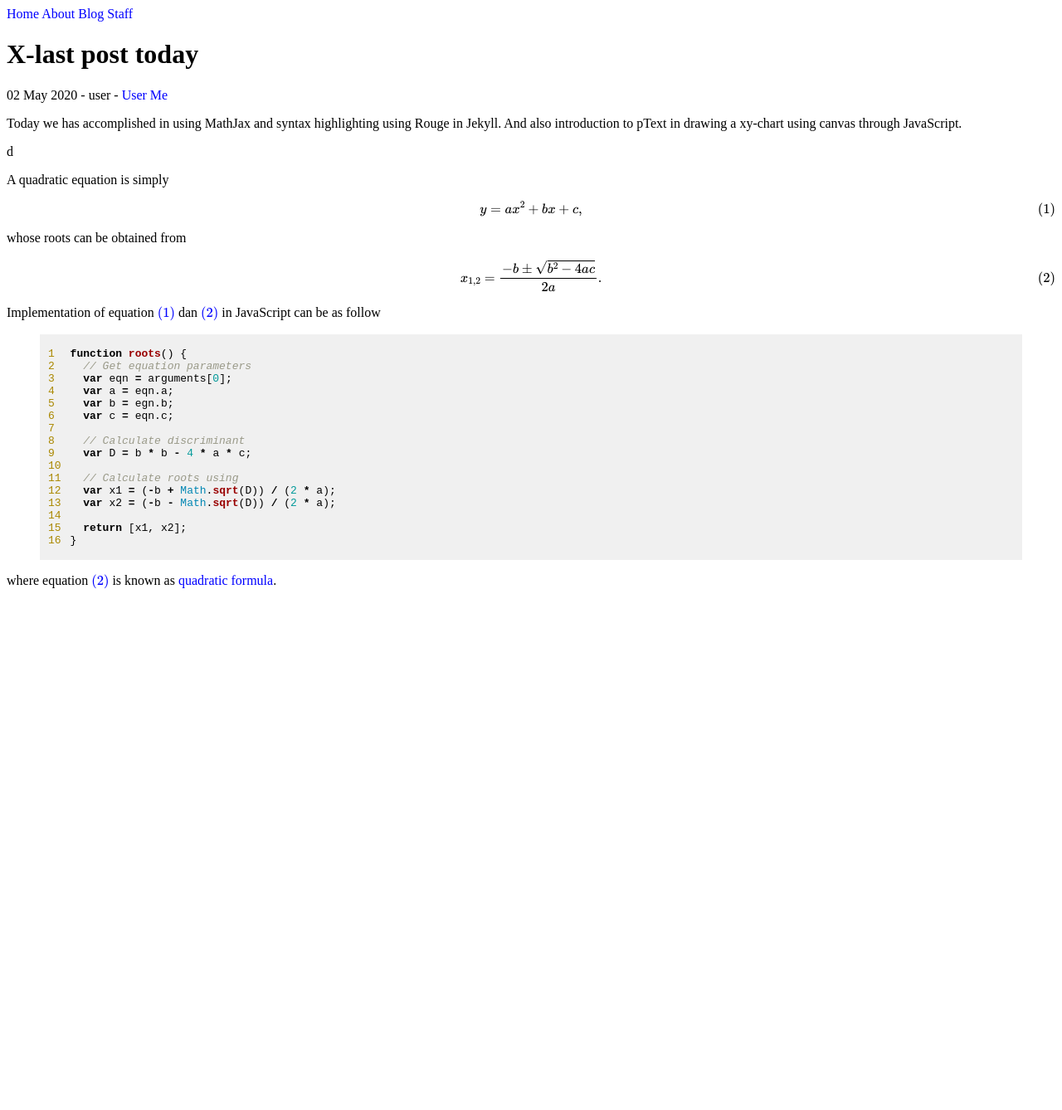
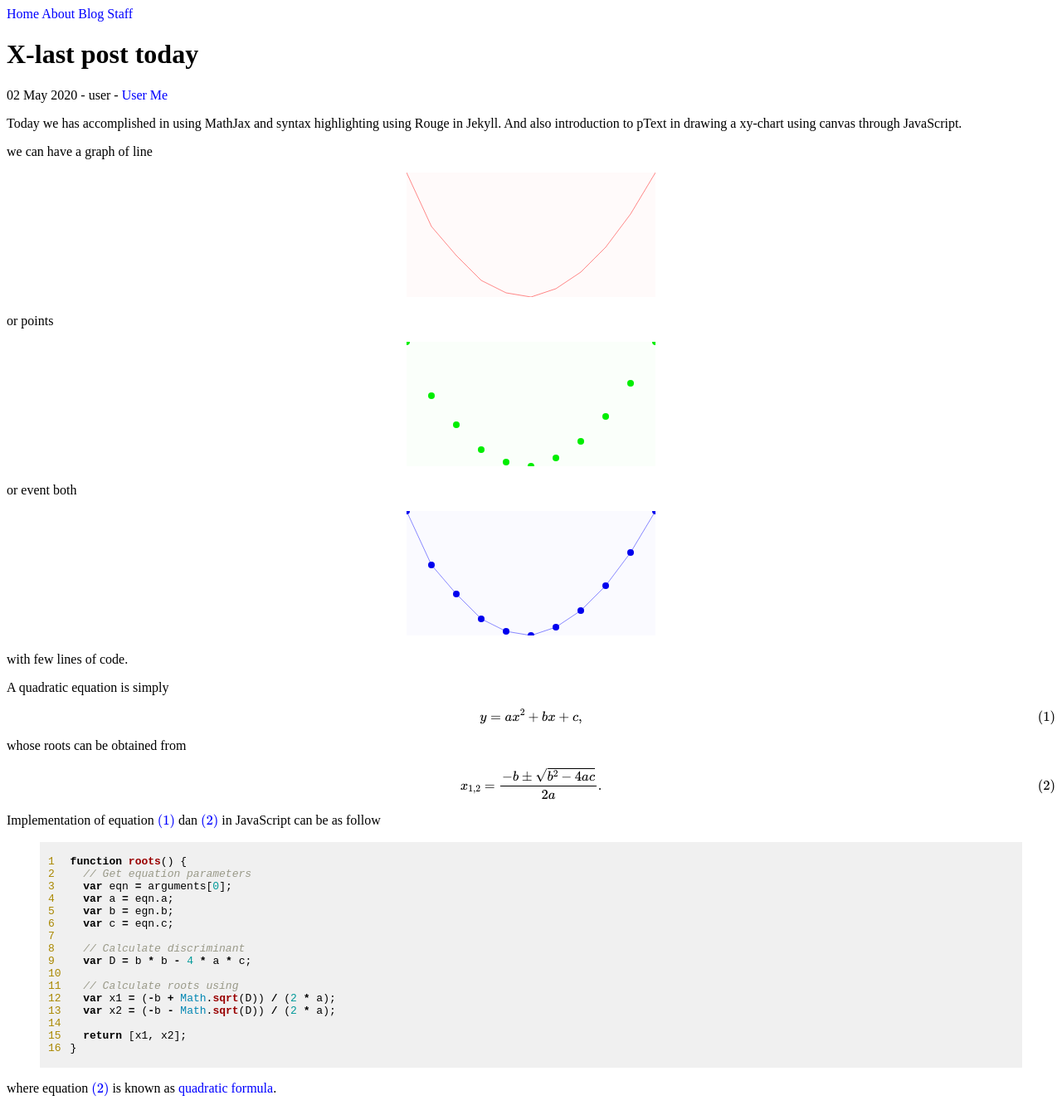
Before and after one commit to dudung/ptext, a Jekyll site: the page built from docs/_posts/2020-05-02-xlast-post-today.md, in a window 1280 px wide. Shown: the whole page at 83% size. Built offline with Jekyll 4.4.1, drawn with Linux system fonts in a browser that asks for light colours; formulas are drawn with MathJax 3; before the commit the page ends 900 px from its top, so only the background shows below that; part of the change alters nothing that is shown.

Commit message:
mod ptext.js

```diff
--- a/docs/_includes/ptext.html
+++ b/docs/_includes/ptext.html
@@ -1,5 +1,6 @@
 {% if page.ptext %}
 
-
+<script src="/assets/js/ptext.js">
+</script>
 
 {% endif %}
--- a/docs/_posts/2020-05-02-xlast-post-today.md
+++ b/docs/_posts/2020-05-02-xlast-post-today.md
@@ -8,38 +8,65 @@ ptext: true
 
 Today we has accomplished in using MathJax and syntax highlighting using Rouge in Jekyll. And also introduction to pText in drawing a xy-chart using canvas through JavaScript.
 
-<!--ptext-
+we can have a graph of line
+
+<ptext>
 { // xy-chart
+	label: "graph-line",
+	caption: "Graph with line",
 	background: "#fffafa",
+	data: {
+		x: [0, 30, 60, 90, 120, 150, 180, 210, 240, 270, 300],
+		y: [0, 65, 100, 130, 145, 150, 140, 120, 90, 50, 0],
+	},
+	type : "line",
+	color: {
+		line: "#f88",
+		point: "#e00",
+	},
+}
+</ptext>
+
+
+or points
+
+<ptext>
+{ // xy-chart
+	label: "graph-points",
+	caption: "Graph with points",
+	background: "#fafffa",
+	data: {
+		x: [0, 30, 60, 90, 120, 150, 180, 210, 240, 270, 300],
+		y: [0, 65, 100, 130, 145, 150, 140, 120, 90, 50, 0],
+	},
+	type : "point",
+	color: {
+		line: "#8f8",
+		point: "#0e0",
+	},
+}
+</ptext>
+
+or event both
+
+<ptext>
+{ // xy-chart
+	label: "graph-line-points",
+	caption: "Graph with line and points",
+	background: "#fafaff",
 	data: {
 		x: [0, 30, 60, 90, 120, 150, 180, 210, 240, 270, 300],
 		y: [0, 65, 100, 130, 145, 150, 140, 120, 90, 50, 0],
 	},
 	type : "line-point",
 	color: {
-		line: "#f88",
-		point: "#e00",
+		line: "#88f",
+		point: "#00e",
 	},
 }
--!ptext-->
+</ptext>
 
-d
-
-<!--ptext
-{ // xy-chart
-	background: "#fffafa",
-	data: {
-		x: [0, 30, 60, 90, 120, 150, 180, 210, 240, 270, 300],
-		y: [0, 65, 100, 130, 145, 150, 140, 120, 90, 50, 0],
-	},
-	type : "point",
-	color: {
-		line: "#f88",
-		point: "#e00",
-	},
-}
-!ptext-->
-
+with few lines of code.
 
 A quadratic equation is simply
 
--- a/docs/assets/js/ptext.js
+++ b/docs/assets/js/ptext.js
@@ -4,112 +4,107 @@
 
 	Sparisoma Viridi | https://github.com/dudung
 
-
 	20200503
 	0637 Move from _posts to asset/js as recommended [1].
+	0703 Rename parse3 to ptParseGraphs.
+	0709 When changing body content it affect MathJax numbering.
+	0742 Try with tags <ptext></ptext>
+	0803 Fix it with getElementsByTagName, not body.innerHTML.
+	0805 Add label and try to implement HTML anchor.
 
 	References
 	1. https://talk.jekyllrb.com/t
 	   /add-custom-javascript-to-a-jekyll-page/789/2 [20200503]
 */
-var tagBeg = "<!--ptext";
-var tagEnd = "!ptext-->";
-var graphNum = 0;
 
-window.onload = parse3;
+
+var ptBeg = "<!--ptext";
+var ptEnd = "!ptext-->";
+ptGraphs = [];
+var ptGraphNum = 0;
+
+window.onload = ptGetElements;
+
+
+// function get elements with ptext tag
+function ptGetElements() {
+	var els = document.getElementsByTagName("ptext");
+	var prefix = "graph";
+
+	for(var i = 0; i < els.length; i++) {
+		var obj = eval("(" + els[i].innerHTML + ")");
+		ptGraphs.push(obj);
+		els[i].innerHTML = "";
+		var div = document.createElement("div");
+		div.id = prefix + i;
+		els[i].append(div);
+	}
+
+	for(var i = 0; i < els.length; i++) {
+		vis(prefix + i, ptGraphs[i]);
+	}
+}
 
 
 // Put a div
-function parse3() {
-	var lines = document.body.innerHTML.split("\n");
+function ptParseGraphs() {
+	var content = document.body.innerHTML;
+	console.log(content);
+
+	var lines = content.split("\n");
+
 	var N = lines.length;
-	var section = [];
+	var ptSection = [];
 	var newLines = [];
 	var inSection = false;
+
 	for(var i = 0; i < N; i++) {
-		if(lines[i] == tagEnd) {
+		if(lines[i] == ptEnd) {
 			inSection = !inSection;
 		}
 
 		if(inSection) {
-			section.push(lines[i]);
+			ptSection.push(lines[i]);
 		} else {
 			newLines.push(lines[i]);
 		}
 
-		if(lines[i] == tagBeg) {
+		if(lines[i] == ptBeg) {
 			inSection = !inSection;
+		}
+
+		if(!inSection && lines[i] == ptEnd) {
+			ptGraphNum++;
+
+			var str = ptSection.join("\n");
+			var g = eval("(" + str + ")");
+			ptGraphs.push(g);
+
+			ptSection = [];
 		}
 	}
 
+	ptGraphNum = 0;
 	N = newLines.length;
 	for(var i = 0; i < N; i++) {
-		if(newLines[i] == tagBeg) {
+		if(newLines[i] == ptBeg) {
 			newLines[i] = "<div " +
-				"id='graph" + (graphNum++) + "'" +
+				"id='graph" + (ptGraphNum++) + "'" +
 				">";
 		}
-		if(newLines[i] == tagEnd) {
+		if(newLines[i] == ptEnd) {
 			newLines[i] = "</div>";
 		}
 	}
+
 	newLines = newLines.join("\n");
-	document.body.innerHTML = newLines;
+	//document.body.innerHTML = content;
 
-	var str = section.join("\n");
-	chart = eval("(" + str + ")");
-
-	for(var i = 0; i < graphNum; i++) {
-		vis("graph" + i, chart);
+	for(var i = 0; i < ptGraphNum; i++) {
+		//vis("graph" + i, ptGraphs[i]);
 	}
 }
 
-
-
-// Substitute only but does not work
-function parse2() {
-	var lines = document.body.innerHTML.split("\n");
-	var N = lines.length;
-	var section = [];
-	for(var i = 0; i < N; i++) {
-		if(lines[i] == tagBeg) {
-			lines[i] = "&lt;script&gt;\nc =";
-		}
-
-		if(lines[i] == tagEnd) {
-			lines[i] = "vis(c);\n&lt;/script&gt;";
-		}
-	}
-	lines = lines.join("\n");
-	document.body.innerHTML = lines;
-}
-
-
-// Parse but the drawing is in the back
-function parse1() {
-	var lines = document.body.innerHTML.split("\n");
-	var N = lines.length;
-	var section = [];
-	var inSection = false;
-	var pos = -1;
-	for(var i = 0; i < N; i++) {
-		if(lines[i] == tagEnd) {
-			inSection = !inSection;
-		}
-
-		if(inSection) {
-			section.push(lines[i]);
-		}
-
-		if(lines[i] == tagBeg) {
-			inSection = !inSection;
-		}
-	}
-
-	var str = section.join("\n");
-	var chart = eval("(" + str + ")");
-	vis(chart);
-}
 
 function vis() {
 	var id = arguments[0];
@@ -174,3 +169,48 @@ function vis() {
 		}
 	}
 }
+
+// Substitute only but does not work
+function parse2() {
+	var lines = document.body.innerHTML.split("\n");
+	var N = lines.length;
+	var section = [];
+	for(var i = 0; i < N; i++) {
+		if(lines[i] == ptBeg) {
+			lines[i] = "&lt;script&gt;\nc =";
+		}
+
+		if(lines[i] == tagEnd) {
+			lines[i] = "vis(c);\n&lt;/script&gt;";
+		}
+	}
+	lines = lines.join("\n");
+	document.body.innerHTML = lines;
+}
+
+
+// Parse but the drawing is in the back
+function parse1() {
+	var lines = document.body.innerHTML.split("\n");
+	var N = lines.length;
+	var section = [];
+	var inSection = false;
+	var pos = -1;
+	for(var i = 0; i < N; i++) {
+		if(lines[i] == tagEnd) {
+			inSection = !inSection;
+		}
+
+		if(inSection) {
+			section.push(lines[i]);
+		}
+
+		if(lines[i] == ptBeg) {
+			inSection = !inSection;
+		}
+	}
+
+	var str = section.join("\n");
+	var chart = eval("(" + str + ")");
+	vis(chart);
+}
```
